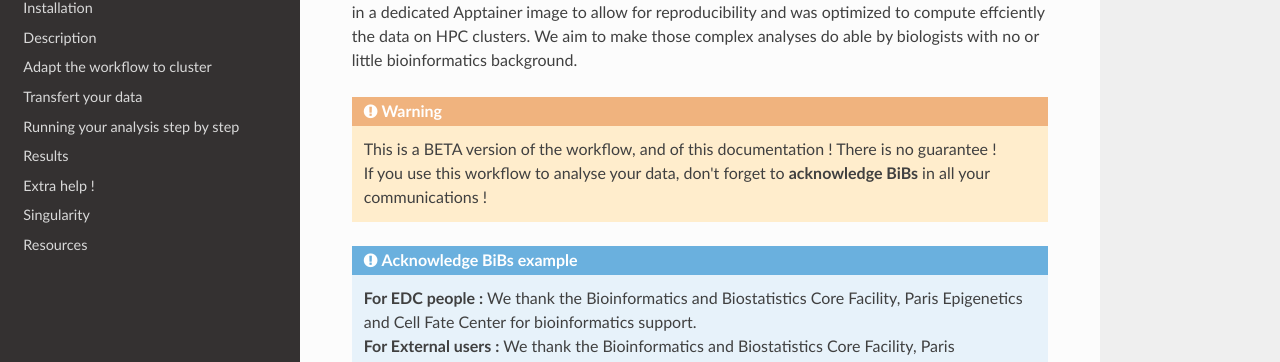
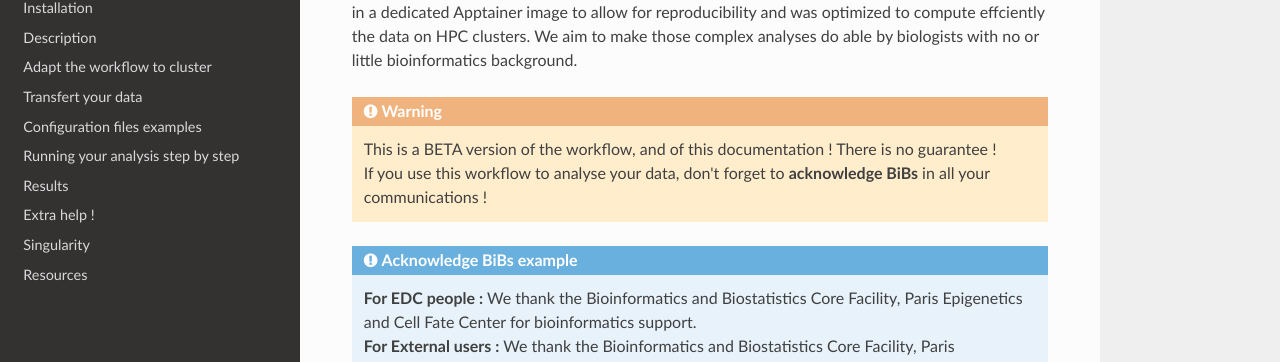
Before and after one commit to parisepigenetics/Methylator-Documentation, an MkDocs documentation site: the page built from docs/index.md, in a window 1280 px wide. Shown: the part 232-594 px from the top of the page. Built offline with MkDocs 1.6.1, drawn with Linux system fonts in a browser that asks for light colours; nearby versions of some CDN libraries.

Commit message:
Update mkdocs.yml

```diff
--- a/mkdocs.yml
+++ b/mkdocs.yml
@@ -7,6 +7,7 @@ nav:
   - Description: description.md
   - Adapt the workflow to cluster: adapt_cluster.md
   - Transfert your data: transfert_data.md
+  - Configuration files examples : configuration_file_example.md
   - Running your analysis step by step: running.md
   - Results: results.md
   - Extra help !: extra_help.md
```
